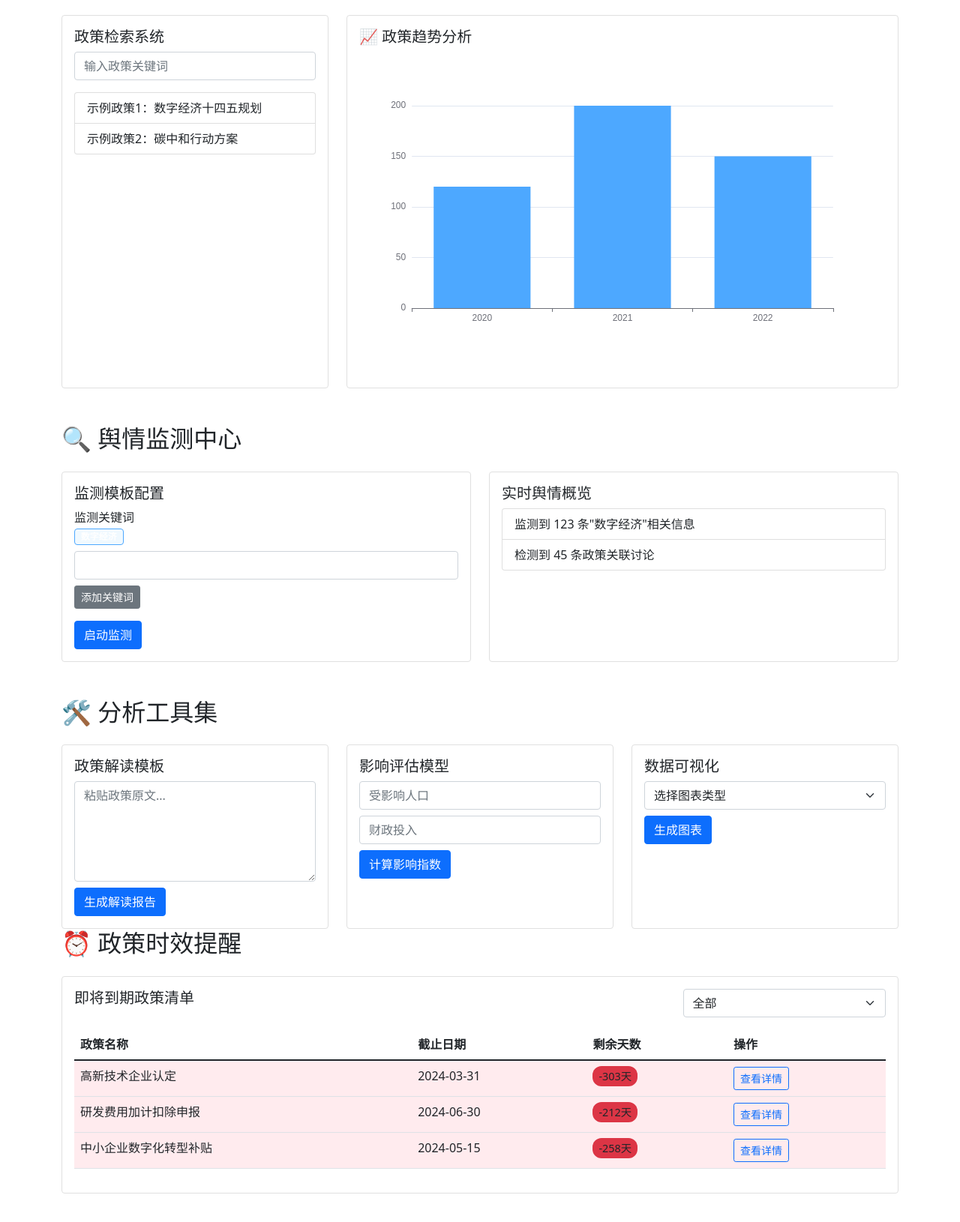
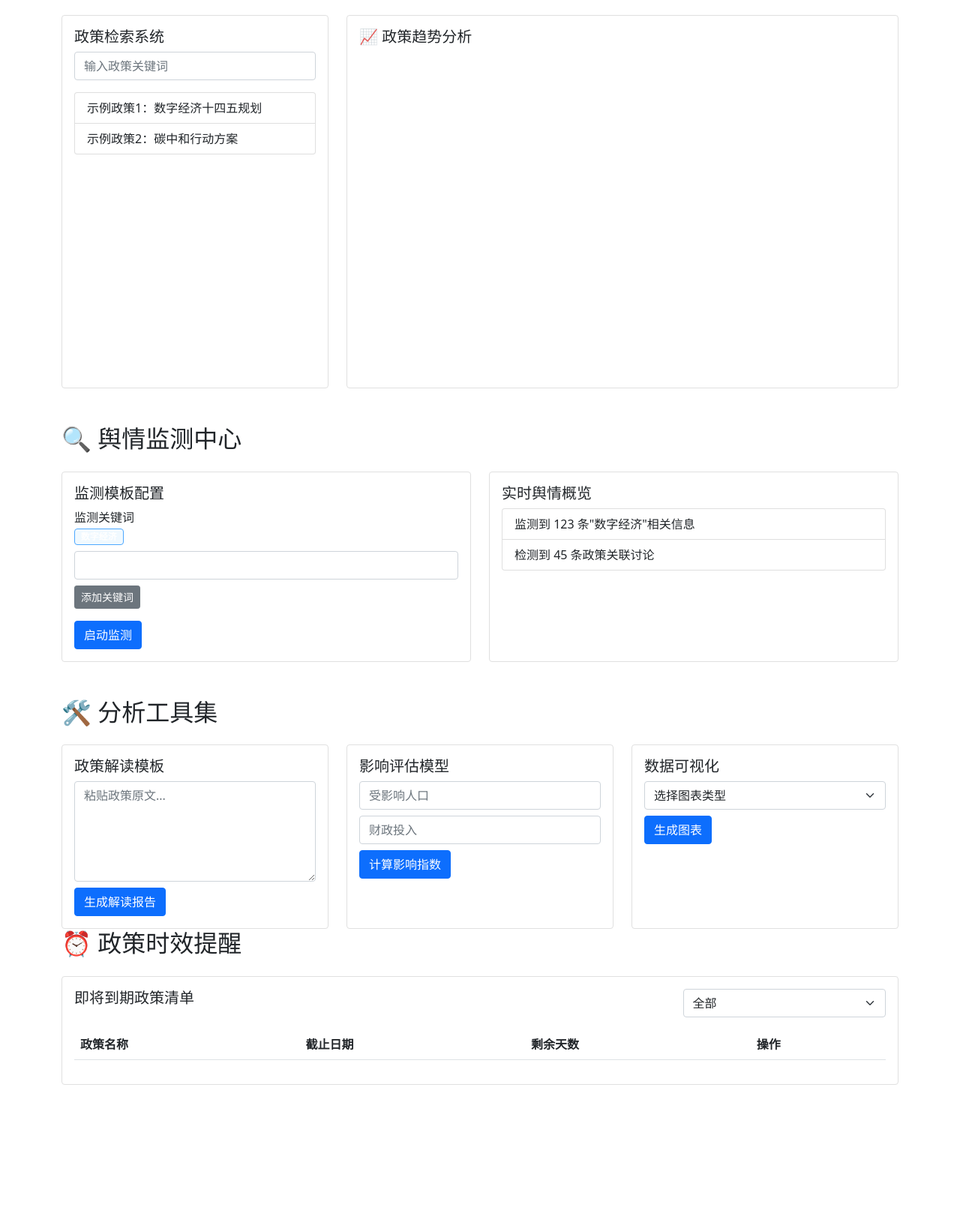
Before and after one commit to Mercy0113/Policy-Analysis-Toolkit, a plain HTML site: page index.html in a window 1280 px wide. Shown: the part 146-1776 px from the top of the page at 75% size. After the commit the page ends 1641 px from the top, so only its background shows below. Drawn offline with nearby package versions, Linux system fonts and the light colour scheme.

Commit message:
Update index.html

```diff
--- a/index.html
+++ b/index.html
@@ -5,8 +5,8 @@
     <meta charset="UTF-8">
     <title>政策分析工具箱 - Mercy0113</title>
     <!-- 引入样式和库 -->
-    <link href="https://cdn.bootcdn.net/ajax/libs/twitter-bootstrap/5.1.3/css/bootstrap.min.css" rel="stylesheet">
-    <script src="https://cdn.bootcdn.net/ajax/libs/echarts/5.3.3/echarts.min.js"></script>
+    <link href="https://github.com/Mercy0113/Policy-Analysis-Toolkit/raw/main/libs/bootstrap.min.css" rel="stylesheet">
+    <script src="https://github.com/Mercy0113/Policy-Analysis-Toolkit/raw/main/libs/echarts.min.js"></script>
     <style>
         .tool-card {
             transition: transform 0.3s;
@@ -216,7 +216,7 @@
         </section>
     </div>
 
-    <script src="https://cdn.bootcdn.net/ajax/libs/bootstrap/5.1.3/js/bootstrap.bundle.min.js"></script>
+    <script src="https://github.com/Mercy0113/Policy-Analysis-Toolkit/raw/main/libs/bootstrap.bundle.min.js"></script>
     <script>
         // 舆情关键词管理
         function addKeyword() {
@@ -226,104 +226,25 @@
                 tag.className = 'badge keyword-tag me-1';
                 tag.textContent = keyword;
                 document.getElementById('keywordContainer').appendChild(tag);
-                document.getElementById('newKeyword').value = '';
             }
         }
 
-        // ECharts政策趋势图表
-        const chartDom = document.getElementById('policyChart');
-        const myChart = echarts.init(chartDom);
-        const option = {
-            xAxis: { data: ['2020', '2021', '2022'] },
-            yAxis: {},
-            series: [{
-                type: 'bar',
-                data: [120, 200, 150],
-                itemStyle: { color: '#4da8ff' }
-            }]
-        };
-        myChart.setOption(option);
-
-        // 搜索功能示例
-        document.getElementById('searchInput').addEventListener('input', function (e) {
-            const searchTerm = e.target.value.toLowerCase();
-            Array.from(document.querySelectorAll('#searchResults div')).forEach(item => {
-                item.style.display = item.textContent.toLowerCase().includes(searchTerm) ? '' : 'none';
-            });
-        });
-
-        // 新增时效提醒数据与函数
-        const policyDeadlines = [
-            {
-                name: "高新技术企业认定",
-                date: "2024-03-31",
-                link: "#"
-            },
-            {
-                name: "研发费用加计扣除申报",
-                date: "2024-06-30",
-                link: "#"
-            },
-            {
-                name: "中小企业数字化转型补贴",
-                date: "2024-05-15",
-                link: "#"
-            }
-        ];
-
-        function calculateRemainingDays(endDate) {
-            const today = new Date();
-            const deadline = new Date(endDate);
-            const diffTime = deadline - today;
-            return Math.ceil(diffTime / (1000 * 60 * 60 * 24));
-        }
-
-        function renderDeadlines(filter = 'all') {
-            const tbody = document.getElementById('deadlineList');
-            tbody.innerHTML = '';
-
-            policyDeadlines.forEach(policy => {
-                const days = calculateRemainingDays(policy.date);
-                let statusClass = '';
-
-                if (days <= 7) {
-                    if (filter !== 'all' && filter !== 'urgent') return;
-                    statusClass = 'urgent';
-                } else if (days <= 30) {
-                    if (filter !== 'all' && filter !== 'warning') return;
-                    statusClass = 'warning';
+        // 时效提醒过滤功能
+        function filterDeadlines() {
+            const filter = document.getElementById('filterSelect').value;
+            const allRows = document.querySelectorAll('#deadlineList tr');
+            allRows.forEach(row => {
+                if (filter === 'all') {
+                    row.style.display = '';
+                } else if (filter === 'urgent' && row.dataset.deadline <= 7) {
+                    row.style.display = '';
+                } else if (filter === 'warning' && row.dataset.deadline > 7 && row.dataset.deadline <= 30) {
+                    row.style.display = '';
                 } else {
-                    if (filter !== 'all') return;
-                    statusClass = 'normal';
+                    row.style.display = 'none';
                 }
-
-                const row = `
-                    <tr class="${statusClass}">
-                        <td>${policy.name}</td>
-                        <td>${policy.date}</td>
-                        <td>
-                            <span class="countdown-badge bg-${days <= 7 ? 'danger' : days <= 30 ? 'warning' : 'success'}">
-                                ${days}天
-                            </span>
-                        </td>
-                        <td>
-                            <a href="${policy.link}" class="btn btn-sm btn-outline-primary">查看详情</a>
-                        </td>
-                    </tr>
-                `;
-                tbody.innerHTML += row;
             });
         }
-
-        function filterDeadlines() {
-            const filter = document.getElementById('filterSelect').value;
-            renderDeadlines(filter);
-        }
-
-        // 初始化渲染
-        document.addEventListener('DOMContentLoaded', function () {
-            renderDeadlines();
-        });
     </script>
 </body>
 
```
